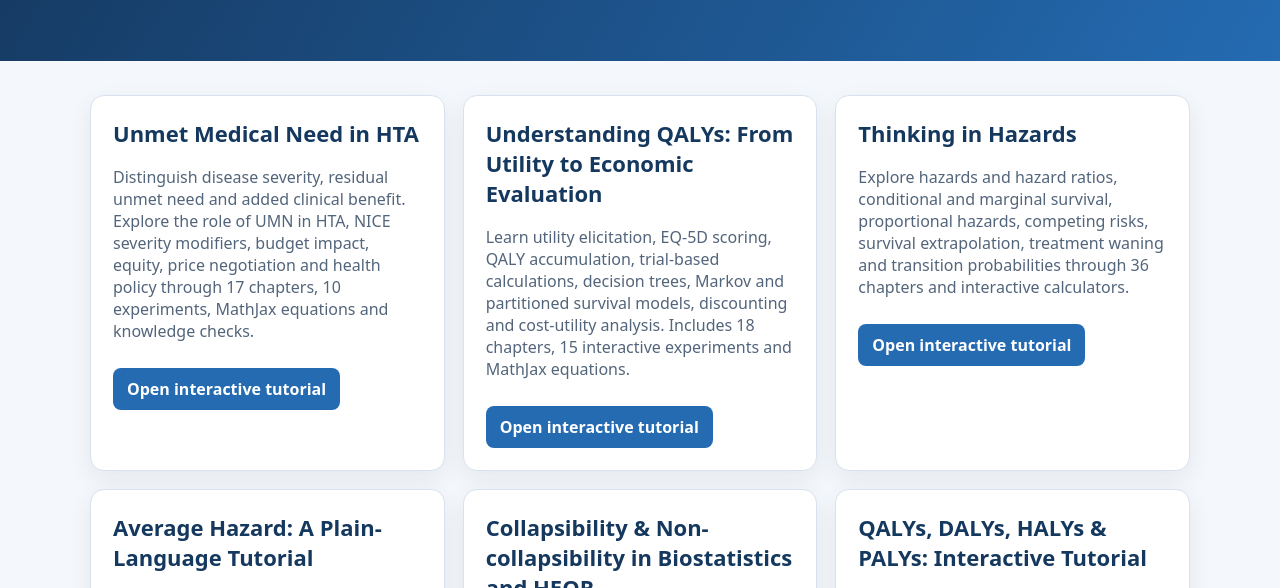
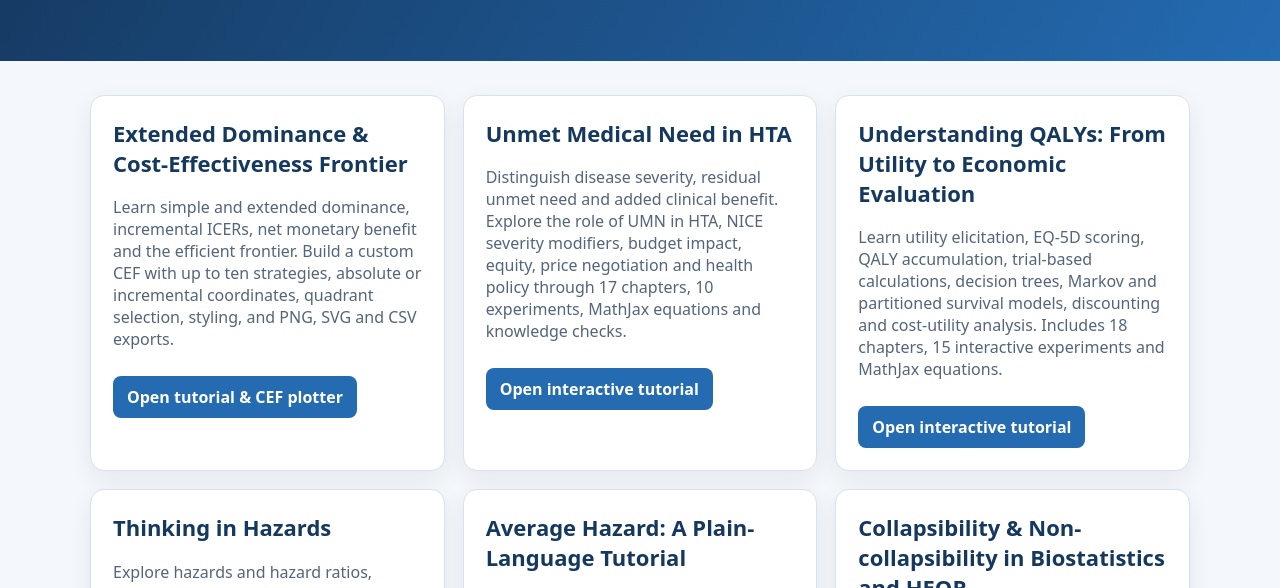
Before and after one commit to kareemelfass/HEOR-Interactive-Labs, a plain HTML site: page index.html in a window 1280 px wide. Shown: the part 163-751 px from the top of the page. Drawn offline with Linux system fonts and the light colour scheme.

Commit message:
Link extended dominance and CEF lab from homepage

```diff
--- a/index.html
+++ b/index.html
@@ -20,6 +20,7 @@ small{color:#6b7b90}
 <header><h1>HEOR Interactive Labs</h1><p>Interactive, browser-based learning tools for health economics and outcomes research and health technology assessment.</p></header>
 <main>
 <div class="grid">
+<section class="card"><h2>Extended Dominance &amp; Cost-Effectiveness Frontier</h2><p>Learn simple and extended dominance, incremental ICERs, net monetary benefit and the efficient frontier. Build a custom CEF with up to ten strategies, absolute or incremental coordinates, quadrant selection, styling, and PNG, SVG and CSV exports.</p><a href="./cef-extended-dominance-lab/">Open tutorial &amp; CEF plotter</a></section>
 <section class="card"><h2>Unmet Medical Need in HTA</h2><p>Distinguish disease severity, residual unmet need and added clinical benefit. Explore the role of UMN in HTA, NICE severity modifiers, budget impact, equity, price negotiation and health policy through 17 chapters, 10 experiments, MathJax equations and knowledge checks.</p><a href="./unmet-medical-need-lab/">Open interactive tutorial</a></section>
 <section class="card"><h2>Understanding QALYs: From Utility to Economic Evaluation</h2><p>Learn utility elicitation, EQ-5D scoring, QALY accumulation, trial-based calculations, decision trees, Markov and partitioned survival models, discounting and cost-utility analysis. Includes 18 chapters, 15 interactive experiments and MathJax equations.</p><a href="./qaly-lab/">Open interactive tutorial</a></section>
 <section class="card"><h2>Thinking in Hazards</h2><p>Explore hazards and hazard ratios, conditional and marginal survival, proportional hazards, competing risks, survival extrapolation, treatment waning and transition probabilities through 36 chapters and interactive calculators.</p><a href="./thinking-in-hazards/">Open interactive tutorial</a></section>
```
